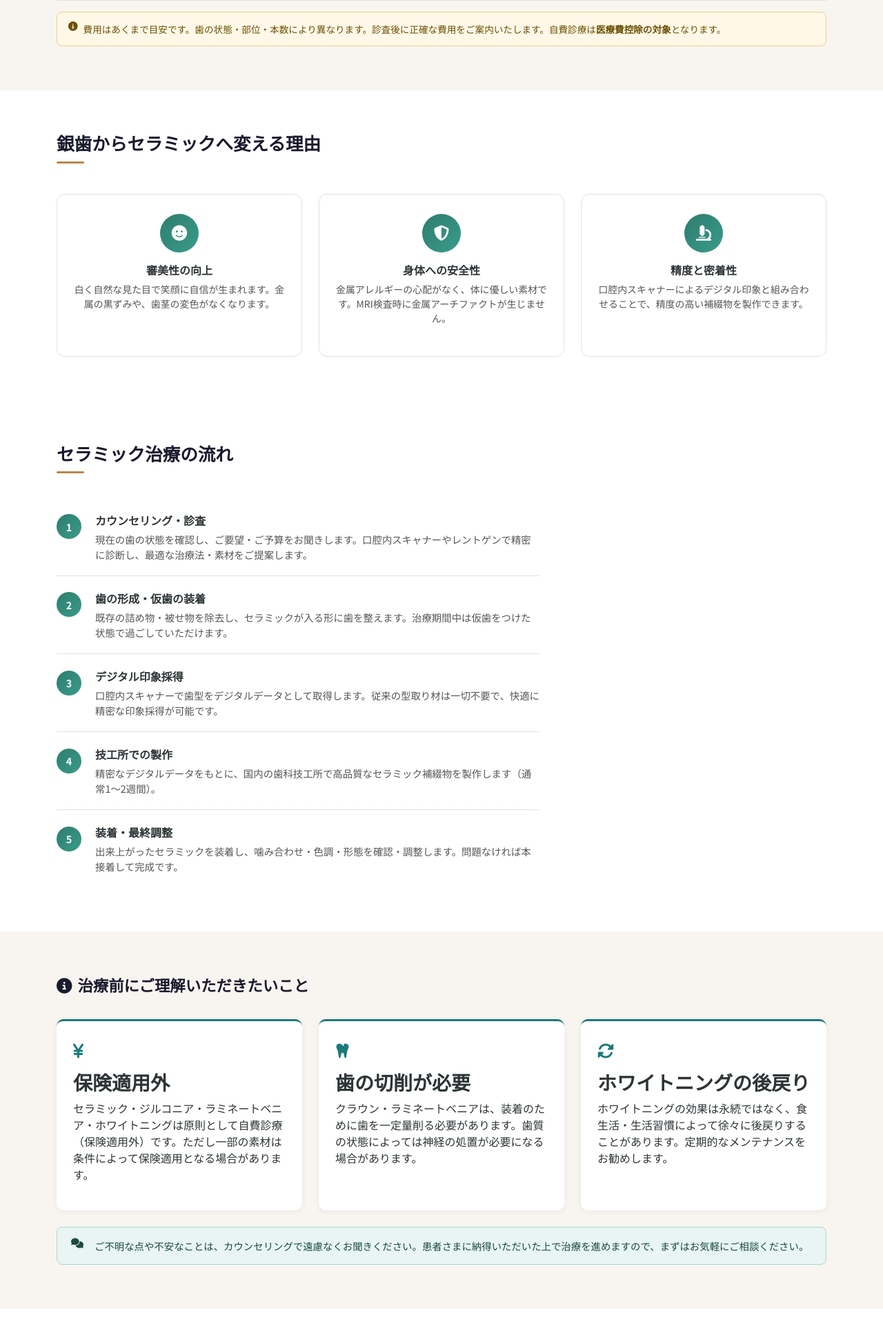
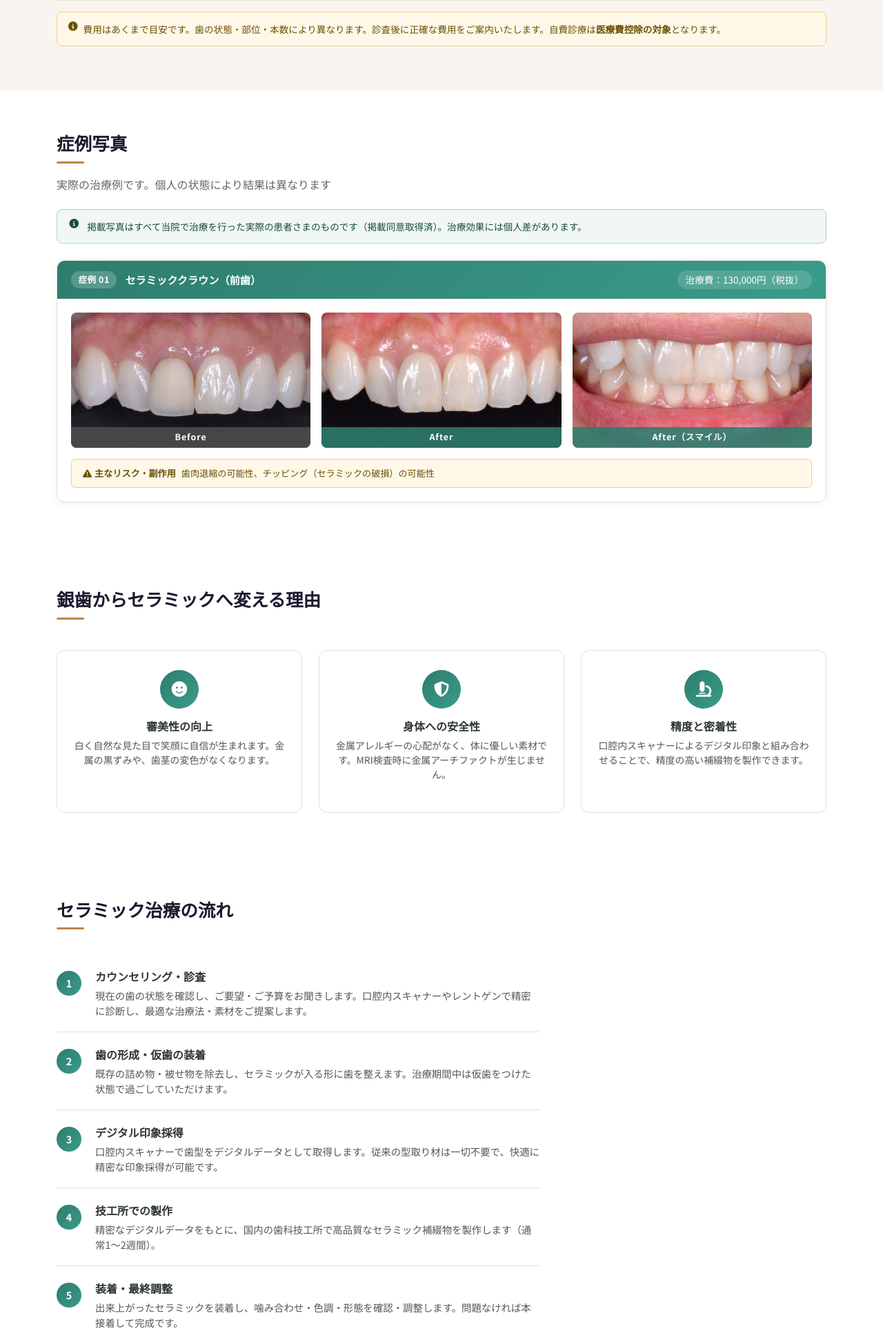
Before and after one commit to kitwo0623-maker/dental-clinic, a Flask app: page /aesthetic in a window 1280 px wide. Shown: the part 3383-5312 px from the top of the page at 69% size. Run offline with Flask 3, Linux system fonts and the light colour scheme.

Commit message:
審美歯科ページに症例写真セクションを追加（セラミッククラウン） (#31)
Co-authored-by: Claude <noreply@anthropic.com>

```diff
--- a/static/css/style.css
+++ b/static/css/style.css
@@ -2685,3 +2685,66 @@ details[open] .ae-faq-q::after { transform: rotate(45deg); }
   .ae-silver-label { min-width: unset; }
   .ae-iph-inner { flex-direction: column; }
 }
+
+/* 症例写真セクション */
+.ae-cases-section { padding: 4rem 0; background: #fff; }
+
+.ae-case-disclaimer {
+  background: #f0f7f5; border: 1px solid #a8d8d0; border-radius: 8px;
+  padding: 0.85rem 1.1rem; font-size: 0.85rem; color: #1a4a40;
+  display: flex; align-items: flex-start; gap: 0.25rem;
+}
+
+.ae-case-card {
+  border: 1px solid #e8e0d5; border-radius: 12px;
+  overflow: hidden; box-shadow: 0 2px 12px rgba(0,0,0,0.06);
+}
+
+.ae-case-header {
+  display: flex; flex-wrap: wrap; align-items: center; gap: 0.75rem;
+  padding: 0.9rem 1.25rem;
+  background: linear-gradient(135deg, #2e7d6e 0%, #3a9b8a 100%);
+  color: #fff;
+}
+
+.ae-case-num {
+  font-weight: 700; font-size: 0.78rem; letter-spacing: 0.05em;
+  background: rgba(255,255,255,0.2); padding: 0.2rem 0.65rem; border-radius: 20px;
+}
+
+.ae-case-treatment { font-weight: 700; font-size: 0.95rem; }
+
+.ae-case-fee {
+  margin-left: auto; font-size: 0.85rem;
+  background: rgba(255,255,255,0.15); padding: 0.2rem 0.75rem; border-radius: 20px;
+}
+
+.ae-case-body { padding: 1.25rem; }
+
+.ae-photo-wrap { position: relative; border-radius: 8px; overflow: hidden; aspect-ratio: 16/9; }
+
+.ae-case-photo {
+  width: 100%; height: 100%; object-fit: cover;
+  display: block; transition: transform 0.3s;
+}
+.ae-photo-wrap:hover .ae-case-photo { transform: scale(1.03); }
+
+.ae-photo-label {
+  position: absolute; bottom: 0; left: 0; right: 0;
+  padding: 0.35rem 0.75rem; font-size: 0.78rem; font-weight: 700;
+  text-align: center; letter-spacing: 0.08em;
+}
+.ae-label-before { background: rgba(80,80,80,0.82); color: #fff; }
+.ae-label-after  { background: rgba(46,125,110,0.88); color: #fff; }
+
+.ae-case-risks {
+  background: #fff8e8; border: 1px solid #f0d080; border-radius: 6px;
+  padding: 0.65rem 1rem; font-size: 0.82rem; color: #6b5000;
+  display: flex; flex-wrap: wrap; gap: 0.5rem; align-items: center;
+}
+.ae-case-risks-label { font-weight: 700; white-space: nowrap; }
+
+@media (max-width: 767px) {
+  .ae-case-header { flex-direction: column; align-items: flex-start; }
+  .ae-case-fee { margin-left: 0; }
+}
--- a/templates/aesthetic.html
+++ b/templates/aesthetic.html
@@ -332,6 +332,64 @@
 </section>
 
 <!-- なぜセラミックか -->
+<!-- 症例写真 -->
+<section class="ae-cases-section" id="cases">
+  <div class="container">
+    <h2 class="ae-section-h2">症例写真</h2>
+    <p class="ae-section-sub">実際の治療例です。個人の状態により結果は異なります</p>
+
+    <!-- ガイドライン準拠の注意書き -->
+    <div class="ae-case-disclaimer">
+      <i class="fas fa-info-circle me-2"></i>
+      掲載写真はすべて当院で治療を行った実際の患者さまのものです（掲載同意取得済）。治療効果には個人差があります。
+    </div>
+
+    <!-- 症例1 -->
+    <div class="ae-case-card mt-4">
+      <div class="ae-case-header">
+        <span class="ae-case-num">症例 01</span>
+        <span class="ae-case-treatment">セラミッククラウン（前歯）</span>
+        <span class="ae-case-fee">治療費：130,000円（税抜）</span>
+      </div>
+      <div class="ae-case-body">
+        <div class="row g-3">
+          <!-- Before -->
+          <div class="col-md-4">
+            <div class="ae-photo-wrap">
+              <img src="{{ url_for('static', filename='images/cases/ceramic_before_1.jpg') }}"
+                   alt="セラミッククラウン治療前 前歯" class="ae-case-photo" loading="lazy">
+              <div class="ae-photo-label ae-label-before">Before</div>
+            </div>
+          </div>
+          <!-- After 1 -->
+          <div class="col-md-4">
+            <div class="ae-photo-wrap">
+              <img src="{{ url_for('static', filename='images/cases/ceramic_after_1.jpg') }}"
+                   alt="セラミッククラウン治療後 前歯クローズアップ" class="ae-case-photo" loading="lazy">
+              <div class="ae-photo-label ae-label-after">After</div>
+            </div>
+          </div>
+          <!-- After 2 -->
+          <div class="col-md-4">
+            <div class="ae-photo-wrap">
+              <img src="{{ url_for('static', filename='images/cases/ceramic_after_2.jpg') }}"
+                   alt="セラミッククラウン治療後 スマイル" class="ae-case-photo" loading="lazy">
+              <div class="ae-photo-label ae-label-after">After（スマイル）</div>
+            </div>
+          </div>
+        </div>
+
+        <!-- リスク・注意事項 -->
+        <div class="ae-case-risks mt-3">
+          <span class="ae-case-risks-label"><i class="fas fa-exclamation-triangle me-1"></i>主なリスク・副作用</span>
+          <span>歯肉退縮の可能性、チッピング（セラミックの破損）の可能性</span>
+        </div>
+      </div>
+    </div>
+
+  </div>
+</section>
+
 <section class="ae-why-section">
   <div class="container">
     <h2 class="ae-section-h2">銀歯からセラミックへ変える理由</h2>
```
Also changed, not shown: static/images/cases/ceramic_after_1.jpg (added), static/images/cases/ceramic_after_2.jpg (added), static/images/cases/ceramic_before_1.jpg (added).
